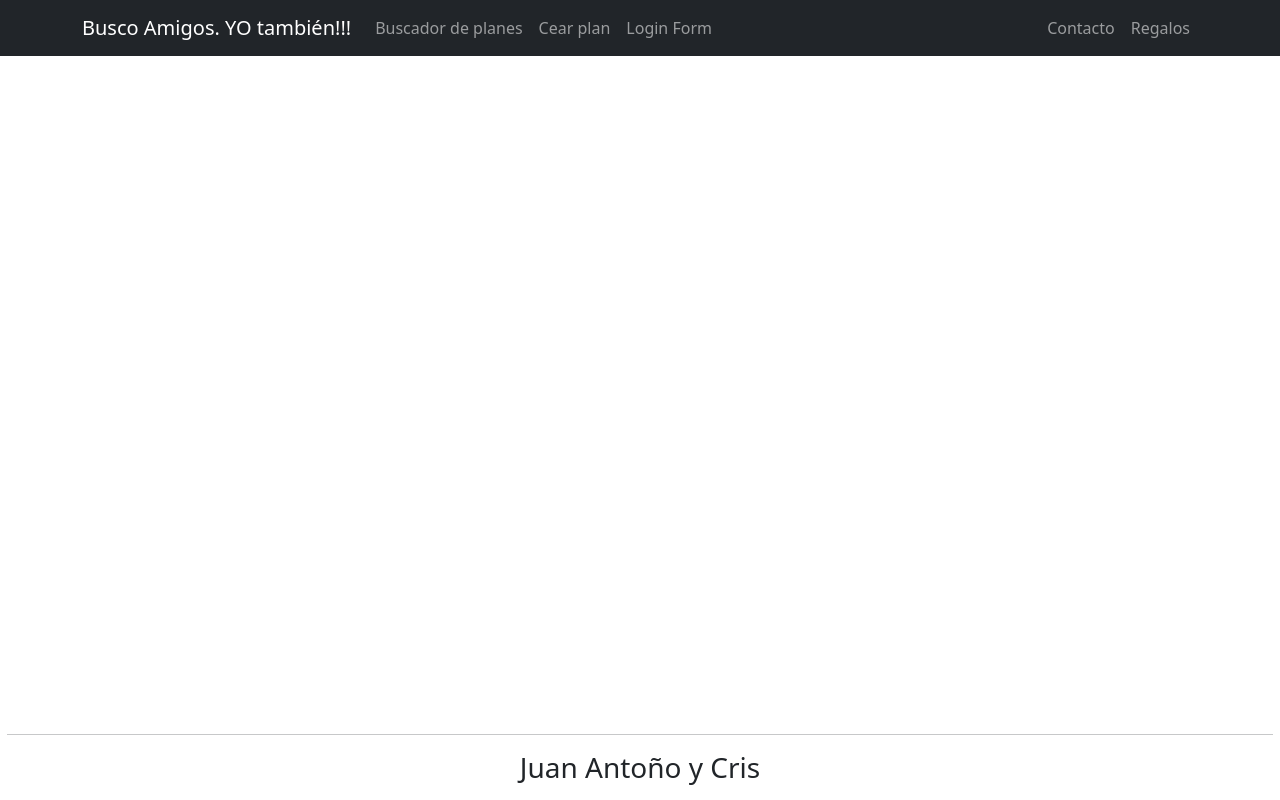
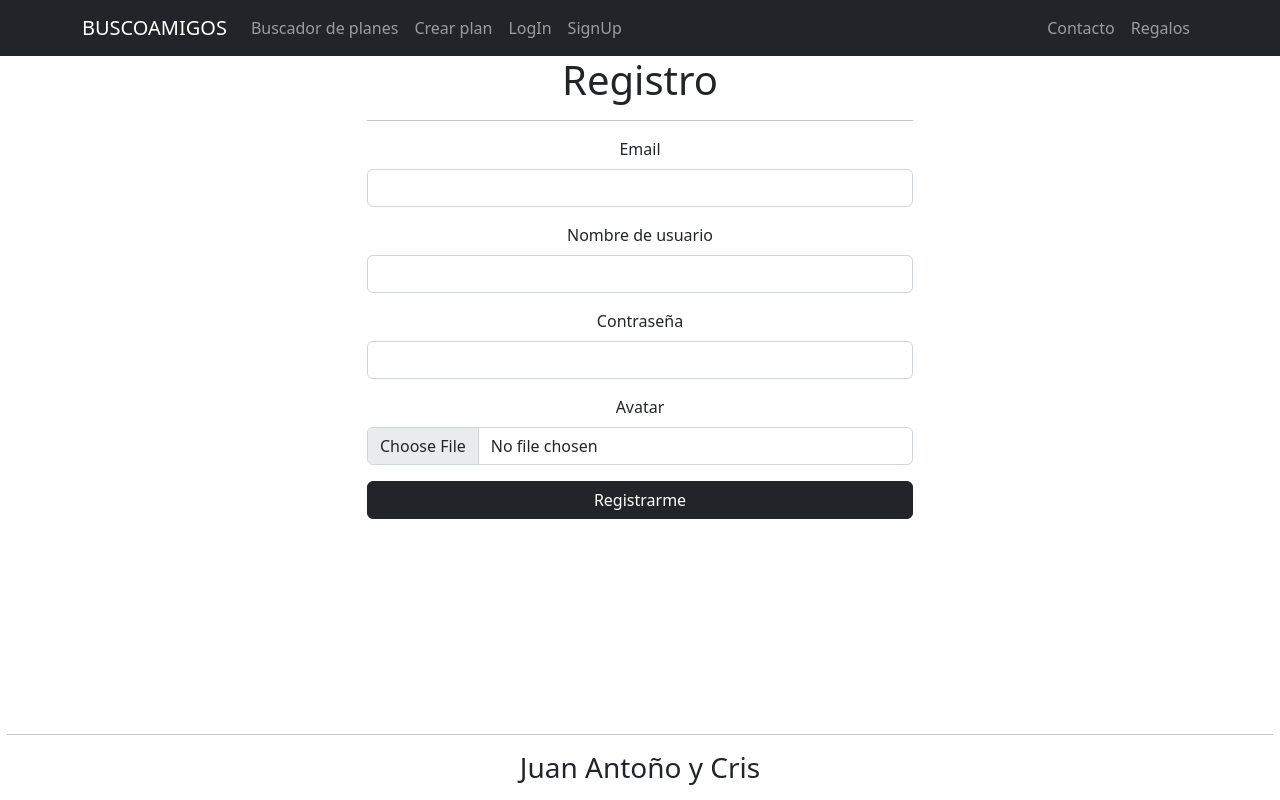
Before and after one commit to JuanAntoni0Caballero/BuscoAmigos-cl, a React (Create React App) app: page /signup in a window 1280 px wide. Built offline with nearby package versions, Linux system fonts and the light colour scheme.

Commit message:
formularios de auth

```diff
--- a/src/components/LoginForm/LoginForm.jsx
+++ b/src/components/LoginForm/LoginForm.jsx
@@ -1,8 +1,8 @@
 import { useState, useContext } from "react"
 import { Form, Button } from "react-bootstrap"
 import { Link } from "react-router-dom"
-// import { AuthContext } from "../../contexts/auth.context"
-// import authService from "../../services/auth.services"
+import { AuthContext } from "../../context/auth.context"
+import authService from "../../service/auth.service"
 
 
 const LoginForm = () => {
@@ -12,30 +12,26 @@ const LoginForm = () => {
         password: ''
     })
 
-    // const { authenticateUser, user } = useContext(AuthContext)
-
     const handleInputChange = e => {
         const { value, name } = e.target
         setLoginData({ ...loginData, [name]: value })
     }
 
-    // const handleSubmit = e => {
+    const handleSubmit = e => {
 
-    //     e.preventDefault()
+        e.preventDefault()
 
-    //     authService
-    //         .login(loginData)
-    //         .then(({ data }) => {
-    //             localStorage.setItem('authToken', data.authToken)
-    //             authenticateUser()
-    //         })
-    //         .catch(err => console.log(err))
-    // }
+        authService
+            .login(loginData)
+            .then(({ data }) => {
+                localStorage.setItem('authToken', data.authToken)
+            })
+            .catch(err => console.log(err))
+    }
 
     return (
 
-        // <Form onSubmit={handleSubmit}>
-        <Form >
+        <Form onSubmit={handleSubmit}>
 
             <Form.Group className="mb-3" controlId="email">
                 <Form.Label>Email</Form.Label>
@@ -46,7 +42,7 @@ const LoginForm = () => {
                 <Form.Label>Contraseña</Form.Label>
                 <Form.Control type="password" value={loginData.password} onChange={handleInputChange} name="password" />
             </Form.Group>
-            <Link to='/sing-up'> Date de alta</Link>
+            <Link to='/signup'>Date de alta</Link>
 
             <div className="d-grid">
                 <Button variant="dark" type="submit">Acceder</Button>
--- a/src/components/Navigation/Navigation.jsx
+++ b/src/components/Navigation/Navigation.jsx
@@ -40,13 +40,14 @@ const Navigation = () => {
     return (
         <Navbar collapseOnSelect expand="lg" bg="dark" variant="dark">
             <Container>
-                <Navbar.Brand href="/">Busco Amigos. YO también!!!</Navbar.Brand>
+                <Navbar.Brand href="/">BUSCOAMIGOS</Navbar.Brand>
                 <Navbar.Toggle aria-controls="responsive-navbar-nav" />
                 <Navbar.Collapse id="responsive-navbar-nav">
                     <Nav className="me-auto">
                         <Nav.Link href="/plan">Buscador de planes</Nav.Link>
-                        <Nav.Link href="#pricing">Cear plan</Nav.Link>
-                        <Nav.Link href="/login">Login Form</Nav.Link>
+                        <Nav.Link href="/new-plan">Crear plan</Nav.Link>
+                        <Nav.Link href="/login">LogIn</Nav.Link>
+                        <Nav.Link href="/signup">SignUp</Nav.Link>
                         {/* <NavDropdown title="User menu2" id="collasible-nav-dropdown">
                             <NavDropdown.Item href="#action/3.1">Log in</NavDropdown.Item>
                             <NavDropdown.Item href="#action/3.2">
--- /dev/null
+++ b/src/components/SignupForm/SignupForm.jsx
@@ -0,0 +1,65 @@
+import { useState } from "react"
+import { Form, Button } from "react-bootstrap"
+import { useNavigate } from 'react-router-dom'
+import authService from "../../service/auth.service"
+
+
+const SignupForm = () => {
+
+    const [signupData, setSignupData] = useState({
+        username: '',
+        email: '',
+        password: '',
+        avatar: ''
+    })
+
+    const navigate = useNavigate()
+
+    const handleInputChange = e => {
+        const { value, name } = e.target
+        setSignupData({ ...signupData, [name]: value })
+    }
+
+    const handleFormSubmit = e => {
+
+        e.preventDefault()
+
+        authService
+            .signup(signupData)
+            .then(() => navigate('/login'))
+            .catch(err => console.log(err))
+    }
+
+    return (
+
+        <Form onSubmit={handleFormSubmit}>
+
+            <Form.Group className="mb-3" controlId="email">
+                <Form.Label>Email</Form.Label>
+                <Form.Control type="email" value={signupData.email} onChange={handleInputChange} name="email" />
+            </Form.Group>
+
+            <Form.Group className="mb-3" controlId="username">
+                <Form.Label>Nombre de usuario</Form.Label>
+                <Form.Control type="text" value={signupData.username} onChange={handleInputChange} name="username" />
+            </Form.Group>
+
+            <Form.Group className="mb-3" controlId="password">
+                <Form.Label>Contraseña</Form.Label>
+                <Form.Control type="password" value={signupData.password} onChange={handleInputChange} name="password" />
+            </Form.Group>
+
+            <Form.Group className="mb-3" controlId="avatar">
+                <Form.Label>Avatar</Form.Label>
+                <Form.Control type="file" value={signupData.avatar} onChange={handleInputChange} name="avatar" />
+            </Form.Group>
+
+            <div className="d-grid">
+                <Button variant="dark" type="submit">Registrarme</Button>
+            </div>
+
+        </Form>
+    )
+}
+
+export default SignupForm
--- /dev/null
+++ b/src/context/auth.context.jsx
@@ -0,0 +1,39 @@
+import { createContext, useEffect, useState } from "react"
+import authService from './../service/auth.service'
+
+
+const AuthContext = createContext()
+
+function AuthProviderWrapper(props) {
+
+    const [user, setUser] = useState(null)
+
+    const authenticateUser = () => {
+
+        const token = localStorage.getItem('authToken')
+
+        if (token) {
+            authService
+                .verify(token)
+                .then(({ data }) => setUser(data))
+                .catch(err => logout())
+        }
+    }
+
+    const logout = () => {
+        localStorage.removeItem('authToken')
+        setUser(null)
+    }
+
+    useEffect(() => {
+        authenticateUser()
+    }, [])
+
+    return (
+        <AuthContext.Provider value={{ authenticateUser, user, logout }}>
+            {props.children}
+        </AuthContext.Provider>
+    )
+}
+
+export { AuthContext, AuthProviderWrapper }
--- /dev/null
+++ b/src/pages/LoginPage/LoginPage.jsx
@@ -0,0 +1,27 @@
+import { Container, Row, Col } from 'react-bootstrap'
+import LoginForm from '../../components/LoginForm/LoginForm'
+
+const LoginPage = () => {
+
+    return (
+
+        <Container>
+
+            <Row>
+
+                <Col md={{ offset: 3, span: 6 }}>
+
+                    <h1>Iniciar sesión</h1>
+
+                    <hr />
+
+                    <LoginForm />
+
+                </Col>
+            </Row>
+
+        </Container>
+    )
+}
+
+export default LoginPage
--- /dev/null
+++ b/src/pages/SignupPage/SignupPage.jsx
@@ -0,0 +1,27 @@
+import { Container, Row, Col } from 'react-bootstrap'
+import SignupForm from '../../components/SignupForm/SignupForm'
+
+const SignupPage = () => {
+
+    return (
+
+        <Container>
+
+            <Row>
+
+                <Col md={{ offset: 3, span: 6 }}>
+
+                    <h1>Registro</h1>
+
+                    <hr />
+
+                    <SignupForm />
+
+                </Col>
+            </Row>
+
+        </Container>
+    )
+}
+
+export default SignupPage
--- a/src/routes/AppRoutes.jsx
+++ b/src/routes/AppRoutes.jsx
@@ -1,7 +1,9 @@
 import { Route, Routes } from "react-router-dom"
-import LoginForm from "../components/LoginForm/LoginForm"
+import LoginPage from "../pages/LoginPage/LoginPage"
 import HomePage from "../pages/HomePage/HomePage"
 import PlanPage from "../pages/PlanPage/PlanPage"
+import SignupPage from "../pages/SignupPage/SignupPage"
+
 
 
 const AppRoutes = () => {
@@ -9,9 +11,9 @@ const AppRoutes = () => {
     return (
         <Routes>
             <Route path="/" element={<HomePage />} />
-            <Route path="/login" element={<LoginForm />} />
+            <Route path="/login" element={<LoginPage />} />
             <Route path="/plan" element={<PlanPage />} />
-            {/* <Route path="/register" element={<RegisterPage />} /> */}
+            <Route path="/signup" element={<SignupPage />} />
             {/* <Route path="/profile" element={<ProfilePage />} /> */}
             {/* <Route path="/inbox" element={<InboxPage />} /> */}
             {/* <Route path="/contact" element={<ContactPage />} /> */}
--- a/src/service/auth.service.js
+++ b/src/service/auth.service.js
@@ -16,9 +16,9 @@ class AuthService {
         return this.api.post('/login', userData)
     }
 
-    // verify = token => {
-    //     return this.api.get('/verify', { headers: { Authorization: `Bearer ${token}` } })
-    // }
+    verify = token => {
+        return this.api.get('/verify', { headers: { Authorization: `Bearer ${token}` } })
+    }
 }
 
 const authService = new AuthService()
```
